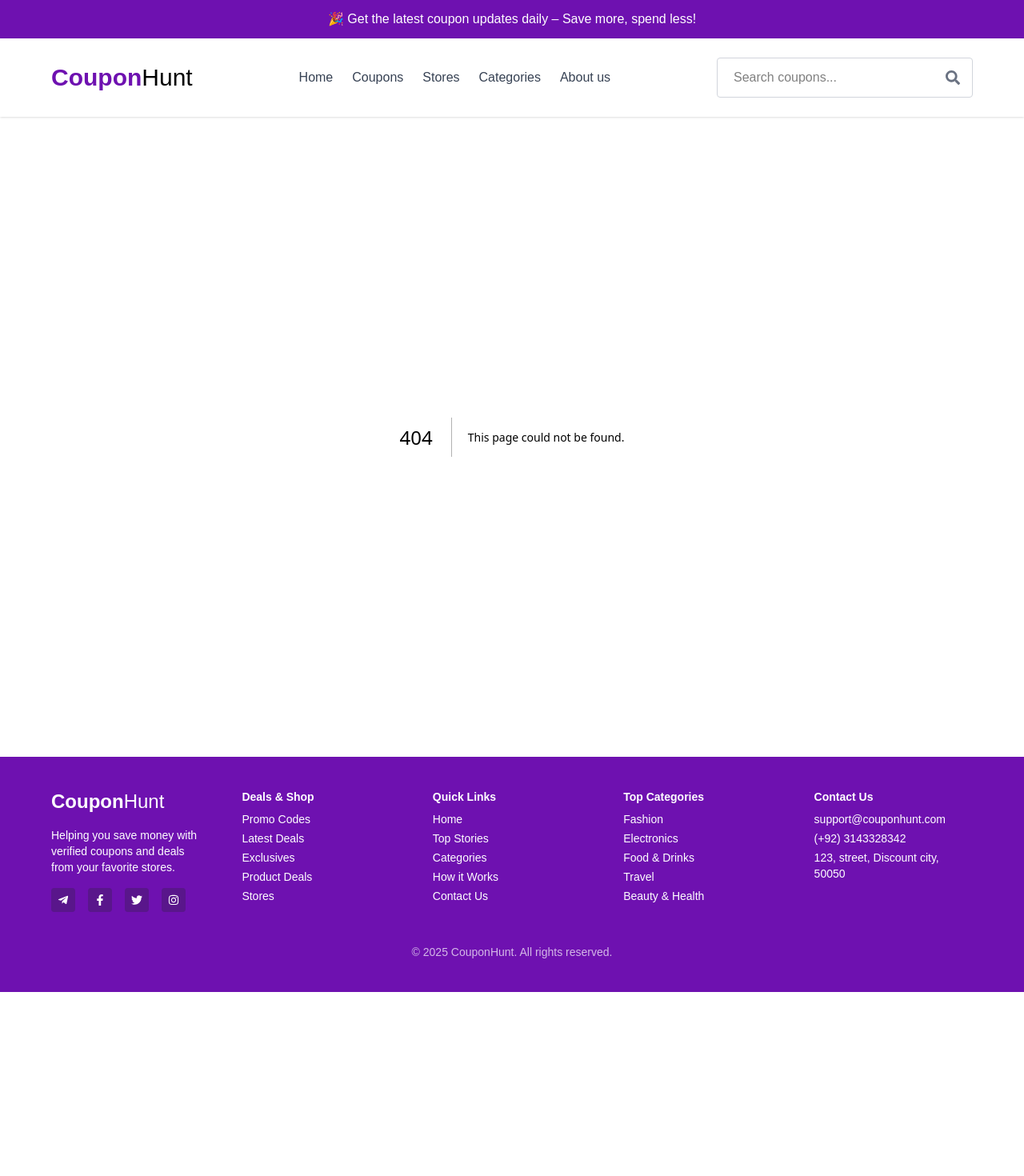
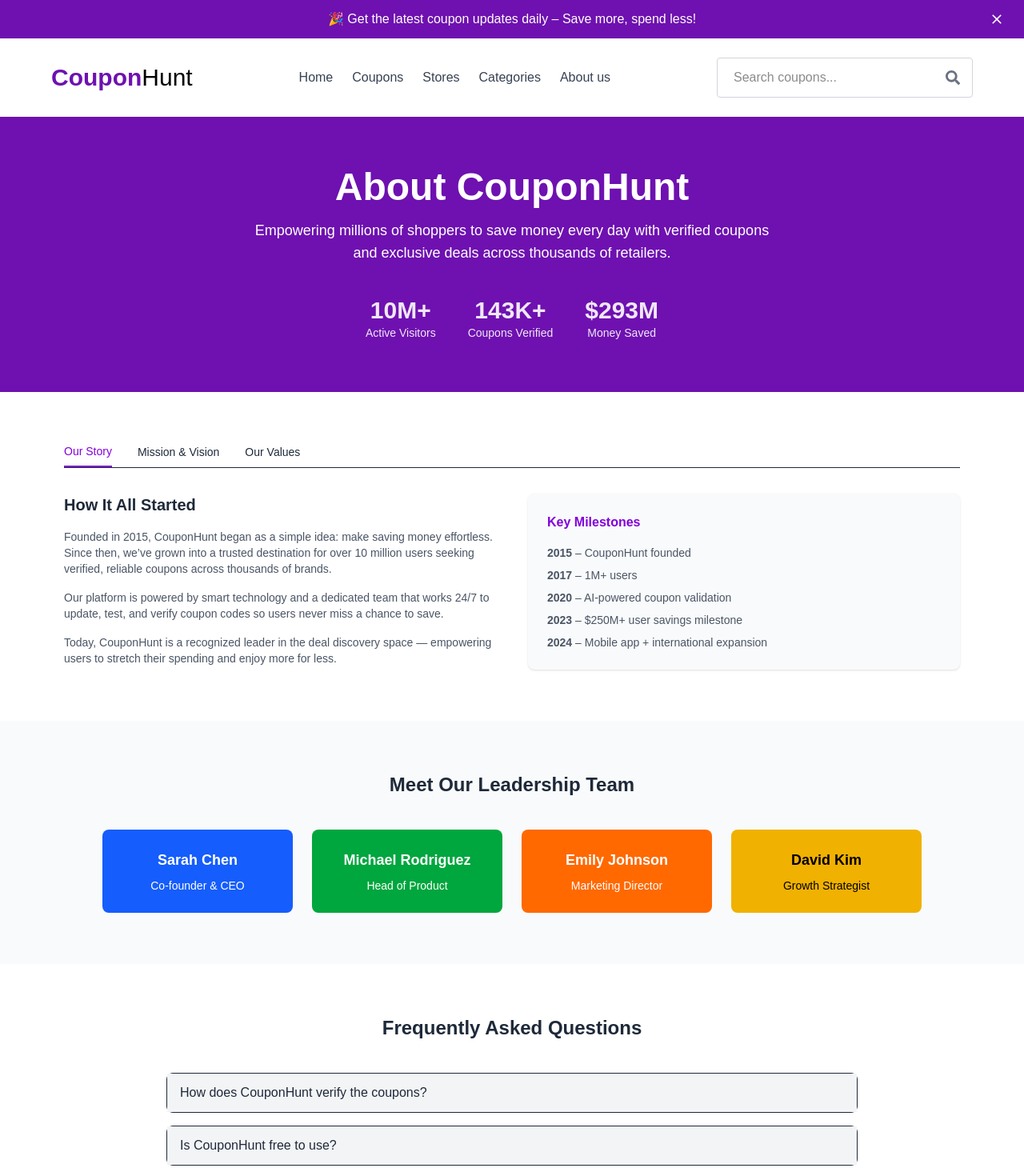
Before and after one commit to umairmughal2204/ITS_Coupons, a Next.js app: page /aboutUs in a window 1280 px wide. Before the commit this address had no page. Shown: the top 1470 px of the page at 80% size. Before the commit the page ends 1240 px from the top, so only its background shows below. Built offline with nearby package versions, Linux system fonts and the light colour scheme.

Commit message:
about_UI_added

```diff
--- /dev/null
+++ b/src/app/aboutUs/page.js
@@ -0,0 +1,152 @@
+"use client";
+
+import { useState } from "react";
+
+const faqs = [
+  {
+    question: "How does CouponHunt verify the coupons?",
+    answer: "We verify coupons through manual testing and merchant API integration to ensure accuracy.",
+  },
+  {
+    question: "Is CouponHunt free to use?",
+    answer: "Yes, 100% free for all users. No sign-up or subscription required.",
+  },
+  {
+    question: "How often are new deals added?",
+    answer: "We update deals daily to bring you the latest savings opportunities.",
+  },
+  {
+    question: "Can I suggest a store or brand for inclusion?",
+    answer: "Absolutely! Send your suggestions through our Contact page.",
+  },
+];
+
+export default function AboutPage() {
+  const [openIndex, setOpenIndex] = useState(null);
+
+  const toggleFAQ = (i) => {
+    setOpenIndex(openIndex === i ? null : i);
+  };
+
+  return (
+    <div className="text-gray-800">
+      {/* Hero Section */}
+      <section className="bg-purple-800 text-white py-16 text-center px-4">
+        <h1 className="text-4xl md:text-5xl font-bold mb-4">About CouponHunt</h1>
+        <p className="max-w-2xl mx-auto text-lg mb-10">
+          Empowering millions of shoppers to save money every day with verified coupons and exclusive deals across thousands of retailers.
+        </p>
+        <div className="flex flex-wrap justify-center gap-10 text-center text-white/90">
+          <div>
+            <div className="text-3xl font-bold">10M+</div>
+            <p className="text-sm">Active Visitors</p>
+          </div>
+          <div>
+            <div className="text-3xl font-bold">143K+</div>
+            <p className="text-sm">Coupons Verified</p>
+          </div>
+          <div>
+            <div className="text-3xl font-bold">$293M</div>
+            <p className="text-sm">Money Saved</p>
+          </div>
+        </div>
+      </section>
+
+      {/* Tabs + Content */}
+      <section className="max-w-6xl mx-auto px-4 py-16">
+        {/* Tab buttons (non-functional static display) */}
+        <div className="flex space-x-8 border-b text-sm font-medium mb-8">
+          <button className="pb-2 border-b-2 border-purple-700 text-purple-700">Our Story</button>
+          <button className="pb-2 hover:text-purple-600">Mission & Vision</button>
+          <button className="pb-2 hover:text-purple-600">Our Values</button>
+        </div>
+
+        {/* About Content */}
+        <div className="grid md:grid-cols-2 gap-10">
+          <div>
+            <h2 className="text-xl font-semibold mb-4">How It All Started</h2>
+            <p className="text-sm text-gray-600 mb-4">
+              Founded in 2015, CouponHunt began as a simple idea: make saving money effortless. Since then, we’ve grown into a trusted destination for over 10 million users seeking verified, reliable coupons across thousands of brands.
+            </p>
+            <p className="text-sm text-gray-600 mb-4">
+              Our platform is powered by smart technology and a dedicated team that works 24/7 to update, test, and verify coupon codes so users never miss a chance to save.
+            </p>
+            <p className="text-sm text-gray-600">
+              Today, CouponHunt is a recognized leader in the deal discovery space — empowering users to stretch their spending and enjoy more for less.
+            </p>
+          </div>
+
+          <div className="bg-gray-50 rounded-lg p-6 shadow">
+            <h3 className="font-semibold mb-4 text-purple-700">Key Milestones</h3>
+            <ul className="text-sm text-gray-600 space-y-2">
+              <li><strong>2015</strong> – CouponHunt founded</li>
+              <li><strong>2017</strong> – 1M+ users</li>
+              <li><strong>2020</strong> – AI-powered coupon validation</li>
+              <li><strong>2023</strong> – $250M+ user savings milestone</li>
+              <li><strong>2024</strong> – Mobile app + international expansion</li>
+            </ul>
+          </div>
+        </div>
+      </section>
+
+      {/* Team Section */}
+      <section className="bg-gray-50 py-16 px-4">
+        <h2 className="text-2xl font-bold text-center mb-10">Meet Our Leadership Team</h2>
+        <div className="grid grid-cols-1 sm:grid-cols-2 md:grid-cols-4 gap-6 max-w-5xl mx-auto text-white text-center">
+          <TeamCard name="Sarah Chen" title="Co-founder & CEO" color="bg-blue-600" />
+          <TeamCard name="Michael Rodriguez" title="Head of Product" color="bg-green-600" />
+          <TeamCard name="Emily Johnson" title="Marketing Director" color="bg-orange-500" />
+          <TeamCard name="David Kim" title="Growth Strategist" color="bg-yellow-500 text-black" />
+        </div>
+      </section>
+
+      {/* FAQ Section */}
+      <section className="py-16 px-4 max-w-4xl mx-auto">
+        <h2 className="text-2xl font-bold text-center mb-10">Frequently Asked Questions</h2>
+        <div className="space-y-4">
+          {faqs.map((faq, i) => (
+            <div key={i} className="border rounded-lg">
+              <button
+                onClick={() => toggleFAQ(i)}
+                className="w-full text-left px-4 py-3 font-medium bg-gray-100 hover:bg-gray-200"
+              >
+                {faq.question}
+              </button>
+              {openIndex === i && (
+                <div className="px-4 py-3 text-sm text-gray-700 bg-white">
+                  {faq.answer}
+                </div>
+              )}
+            </div>
+          ))}
+        </div>
+      </section>
+
+      {/* Newsletter Signup */}
+      <section className="bg-gray-100 py-12 px-4 text-center">
+        <h3 className="text-lg font-semibold mb-2">Stay Updated with Our Latest Deals</h3>
+        <p className="text-sm text-gray-600 mb-4">Join our newsletter for exclusive savings, new coupons, and more.</p>
+        <form className="max-w-md mx-auto flex flex-col sm:flex-row gap-3">
+          <input
+            type="email"
+            placeholder="Enter your email"
+            className="flex-1 px-4 py-2 border rounded-md"
+          />
+          <button className="bg-purple-700 hover:bg-purple-800 text-white px-5 py-2 rounded-md">
+            Subscribe
+          </button>
+        </form>
+      </section>
+    </div>
+  );
+}
+
+// Reusable team card
+function TeamCard({ name, title, color }) {
+  return (
+    <div className={`p-6 rounded-lg ${color}`}>
+      <h3 className="text-lg font-semibold">{name}</h3>
+      <p className="text-sm mt-2">{title}</p>
+    </div>
+  );
+}
--- a/src/components/Header.js
+++ b/src/components/Header.js
@@ -1,12 +1,26 @@
+"use client";
 import { FaSearch } from "react-icons/fa";
+import { IoMdClose } from "react-icons/io"; // Close icon
+import { useState } from "react";
 
 export default function Header() {
+  const [showAnnouncement, setShowAnnouncement] = useState(true);
+
   return (
     <header className="w-full">
       {/* Announcement Bar */}
-      <div className="bg-purple-800 text-white text-base text-center py-3">
-        🎉 Get the latest coupon updates daily – Save more, spend less!
-      </div>
+      {showAnnouncement && (
+        <div className="bg-purple-800 text-white text-base text-center py-3 relative px-6 md:px-16">
+          🎉 Get the latest coupon updates daily – Save more, spend less!
+          <button
+            onClick={() => setShowAnnouncement(false)}
+            className="absolute right-6 top-1/2 transform -translate-y-1/2 text-white text-xl hover:text-gray-300"
+            aria-label="Close announcement"
+          >
+            <IoMdClose />
+          </button>
+        </div>
+      )}
 
       {/* Main Header */}
       <div className="bg-white shadow-sm px-6 md:px-16 py-6 flex flex-col md:flex-row items-center justify-between">
```
